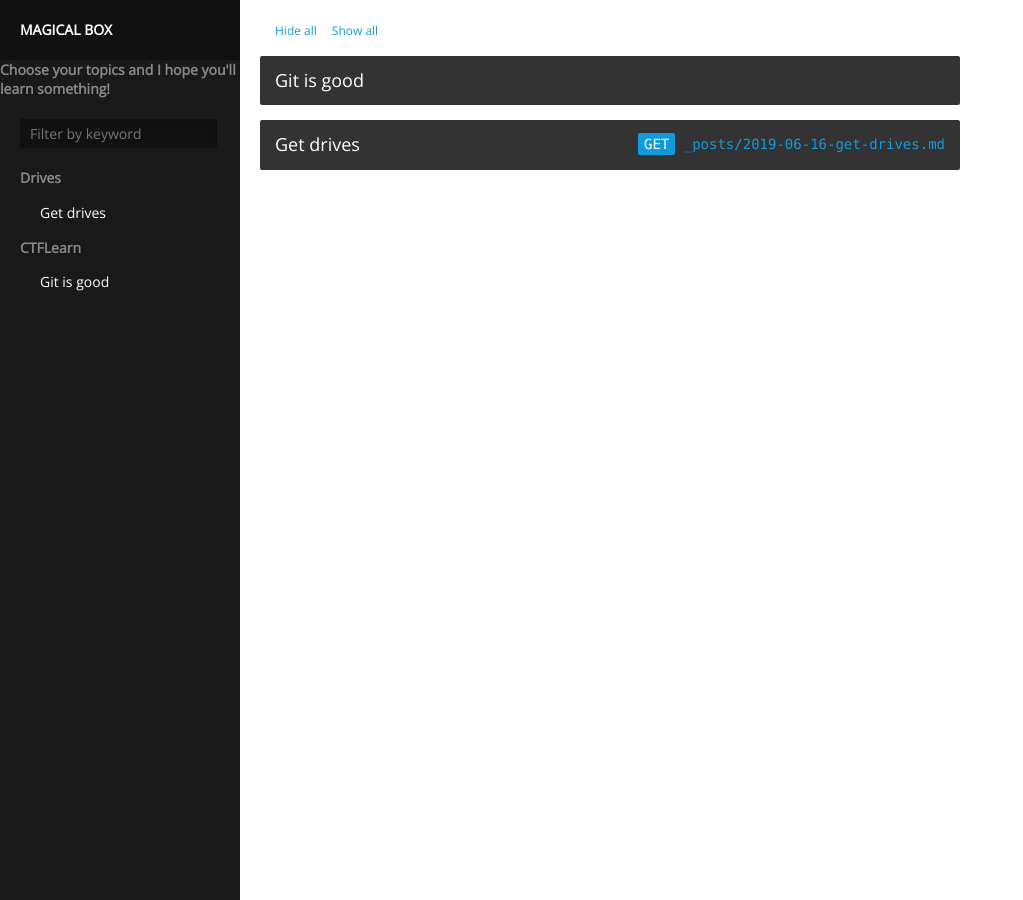
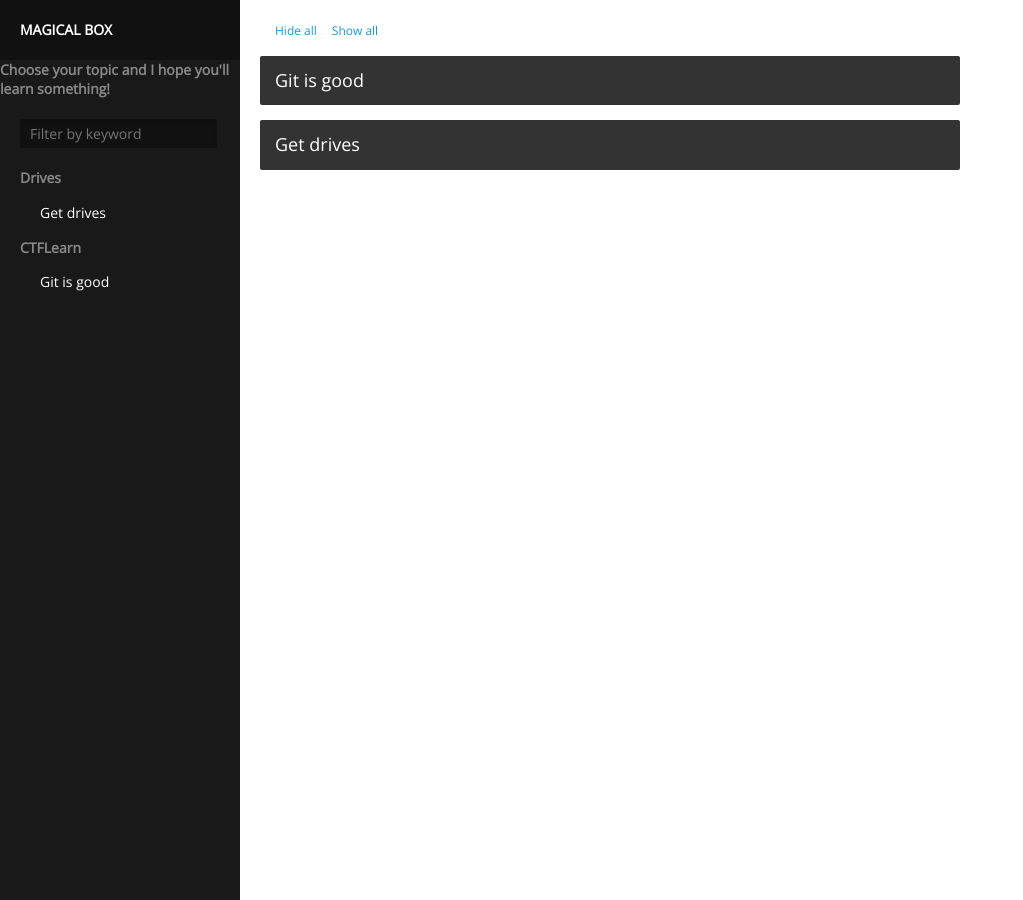
Before and after one commit to Undem5/mydev, a Jekyll site: the page built from index.html, in a window 1280 px wide. Shown: the whole page, without its empty margins (0-1023 px from the left). Built offline with Jekyll 4.4.1, drawn with Linux system fonts in a browser that asks for light colours.

Commit message:
correction

```diff
--- a/_includes/nav.html
+++ b/_includes/nav.html
@@ -1,5 +1,5 @@
 <h1>{{ site.title }}</h1>
-<h2>Choose your topics and I hope you'll learn something!</h2>
+<h2>Choose your topic and I hope you'll learn something!</h2>
 
 
 <ul id='links'>
--- a/_posts/2019-06-16-get-drives.md
+++ b/_posts/2019-06-16-get-drives.md
@@ -2,7 +2,6 @@
 category: Drives
 path: '/drives'
 title: 'Get drives'
-type: 'GET'
 
 layout: nil
 ---
```
Also changed, not shown: _config.yml (line endings or trailing spaces).
